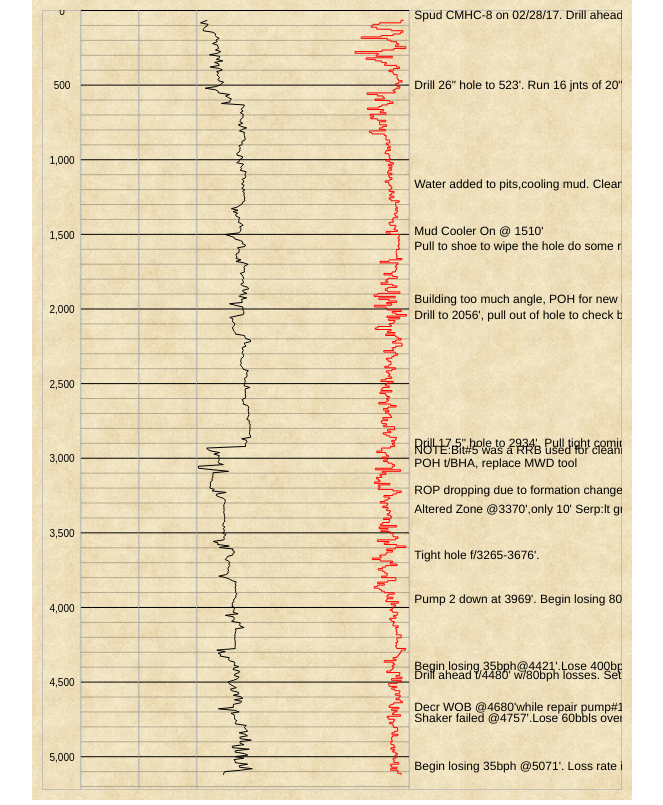
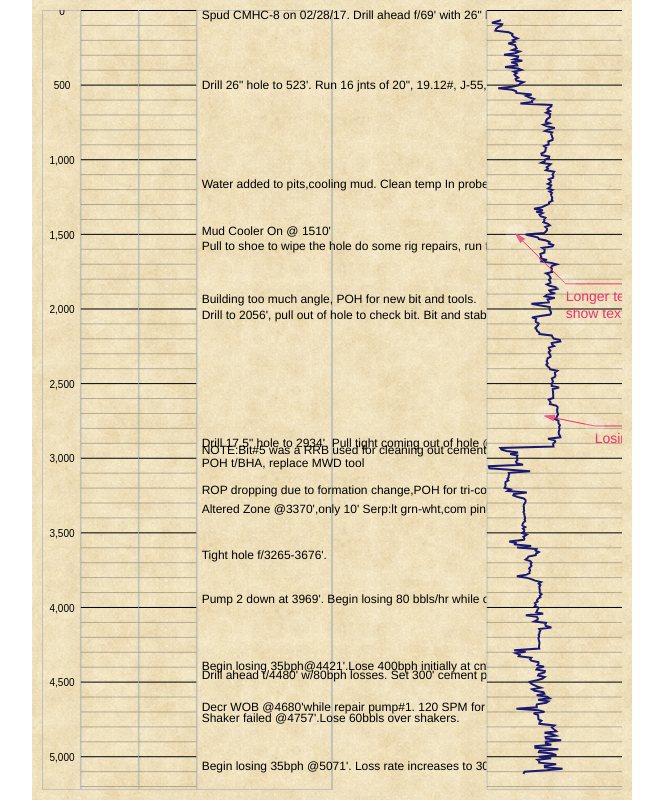
Before and after one commit to S0R0SH/WellD3_summary, a plain HTML site: page index.html in a window 1280 px wide. Shown: the whole page, without its empty margins (308-971 px from the left). Drawn offline with nearby package versions, Linux system fonts and the light colour scheme.

Commit message:
Change column arrangement and write inline test for correct width

```diff
--- a/chart.js
+++ b/chart.js
@@ -9,23 +9,36 @@ $(document).ready(function(){
 	var data = depth_data_summary;
 	var textSize = 12;
 
-	var columnDimension1 = { height: chartHeight, width: (chartWidth * 0.066667) };
-	var columnDimension2 = { height: chartHeight, width: (chartWidth * 0.100000) };
-	var columnDimension3 = { height: chartHeight, width: (chartWidth * 0.100000) };
-	var columnDimension4 = { height: chartHeight, width: (chartWidth * 0.366667) };
-	var columnDimension5 = { height: chartHeight, width: (chartWidth * 0.366667) };
+	var depthColDimension = { height: chartHeight, width: (chartWidth * 0.066667) };
+	var lithColDimension  = { height: chartHeight, width: (chartWidth * 0.100000) };
+	var minColDimension   = { height: chartHeight, width: (chartWidth * 0.100000) };
+	var trakColDimension  = { height: chartHeight, width: (chartWidth * 0.500000) };
+	var descColDimension  = { height: chartHeight, width: (chartWidth * 0.233333) };
 
-	var columnDimensions = [columnDimension1, columnDimension2, columnDimension3, columnDimension4, columnDimension5];
+	var columnDimensions = [
+			depthColDimension,
+			lithColDimension,
+			minColDimension ,
+			trakColDimension,
+			descColDimension
+	];
 
-	var ropScale = createScale([0, columnDimension4.width], [200, 0])
+	// test: do column widths = 1?
+	columnWidthsEqual1(columnDimensions, chartWidth);
+
+	var ropScale = createScale([0, trakColDimension.width], [200, 0])
 
 	// call create scale function for these
 	var wobScale = d3.scaleLinear()
-		.range([0, columnDimension4.width])
+		.range([0, trakColDimension.width])
+		.domain([0, 200]);
+
+	var xScale = d3.scaleLinear()
+		.range([0, trakColDimension.width])
 		.domain([0, 200]);
 
 	var mudScale = d3.scaleLinear()
-		.range([0, columnDimension4.width/4])
+		.range([0, trakColDimension.width/4])
 		.domain([200, 600]);
 
 	var yScale = d3.scaleLinear()
@@ -45,11 +58,11 @@ $(document).ready(function(){
 			.attr('id', 'svg-group')
 			.attr("transform", "translate(10, 10)");
 
-	var depthLabels  = createColumn(columnDimension1.height,columnDimension1.width, 0, 0);
-	var lithColumn   = createColumn(columnDimension2.height,columnDimension2.width,columnDimension1.width, 0);
-	var minColumn    = createColumn(columnDimension3.height,columnDimension3.width,columnDimension1.width + columnDimension2.width, 0);
-	var tracksColumn = createColumn(columnDimension4.height,columnDimension4.width,columnDimension1.width + columnDimension2.width + columnDimension3.width, 0);
-	var dataColumn   = createColumn(columnDimension5.height,columnDimension5.width,columnDimension1.width + columnDimension2.width + columnDimension3.width + columnDimension4.width, 0);
+	var depthLabels  = createColumn(depthColDimension.height,depthColDimension.width, 0, 0);
+	var lithColumn   = createColumn(lithColDimension.height,lithColDimension.width,depthColDimension.width, 0);
+	var minColumn    = createColumn(minColDimension.height,minColDimension .width,depthColDimension.width + lithColDimension.width, 0);
+	var dataColumn   	= createColumn(trakColDimension.height,trakColDimension.width,depthColDimension.width + lithColDimension.width + minColDimension.width, 0);
+	var tracksColumn = createColumn(descColDimension.height,descColDimension.width,depthColDimension.width + lithColDimension.width + minColDimension.width + trakColDimension.width, 0);
 
 	var columns = [depthLabels, lithColumn, minColumn, tracksColumn, dataColumn];
 
@@ -73,6 +86,7 @@ $(document).ready(function(){
 		.x(function(d) { return wobScale(d[2]) })
 		.y(function(d) { return yScale(d[0]) })
 
+
 		for (var i = 1; i < 4; i++ ){
 			columns[i].append('g')
 				.attr('class', 'y-axis')
@@ -92,32 +106,20 @@ $(document).ready(function(){
 		.attr("visibility", function(d){ return (d%500 === 0)  ?  "visible" : "hidden" })
 		.attr("stroke-width", function(d){ return (d%500 === 0 ) ?  "1" : ".25" })
 
-	var ropPath = drawTrack(tracksColumn, data, ropTrack, "red", 1);
-	var wobPath = drawTrack(tracksColumn, data, wobTrack, "black", 1);
+	var ropPath = drawTrack(tracksColumn, data, ropTrack, "firebrick", 2);
+	var wobPath = drawTrack(tracksColumn, data, wobTrack, "midnightblue", 2);
 
 	var ropTotalLength = ropPath.node().getTotalLength();
 	var wobTotalLength = wobPath.node().getTotalLength();
 
 	var timeLength = 1000;
 
-	animateLine(ropPath, ropTotalLength, timeLength, d3.easeExp)
-	animateLine(wobPath, wobTotalLength, timeLength, d3.easeBounce)
-
+	animateLine(ropPath, ropTotalLength, timeLength, d3.easeLinear)
+	animateLine(wobPath, wobTotalLength, timeLength, d3.easeLinear)
 
 	var charCapacity = 36;
 
-	var txt = [
-		[1000, 'Lorem ipsum dolor sit amet, consectetur adipisicing elit, sed do eiusmod']
-	]
-
-	var txt2 = [
-		[1100, 'Lorem']
-	]
-
 	var text = writeText(desMsg, dataColumn, yScale, textSize);
-
-
-	var tempLith = {depth: "630", lith: ['G', 'G', 'G', 'S', 'S']}
 
 	function formatLith(lith){
 		var symArr = [];
@@ -130,20 +132,44 @@ $(document).ready(function(){
 		console.log(symArr)
 	}
 
-	formatLith(tempLith)
-	console.log(lith)
+	const type = d3.annotationCallout
 
+	const annotation = [{
+		note: { label: "Longer text to show text wrapping"},
+		x: wobScale(20),
+		y: yScale(1500),
+		dy: 50,
+		dx: 50,
+		connector: { "end": "arrow" }
+	},
+	{
+		x: xScale(40), "y": yScale(2720.22046937348),
+		dx: 50, "dy": 10,
+		connector: { "end": "arrow" },
+		subject: { "radius": 140.31076794375 },
+		note: { "label": "Losing 20 bbls/hr" }
+	}]
+
+	const makeAnnotations = d3.annotation()
+		.editMode(true)
+		.type(type)
+		.annotations(annotation)
+
+		tracksColumn.append("g")
+			.attr("class", "annotation")
+			.call(makeAnnotations)
 
 });
 
 function animateLine(path, lineLength, timeLength,easeStyle){
 		path
-	  .attr("stroke-dasharray", lineLength + " " + lineLength)
-	  .attr("stroke-dashoffset", lineLength)
-	  .transition()
-	    .duration(timeLength)
-	    .ease(easeStyle)
-	    .attr("stroke-dashoffset", 0);
+		.attr("stroke-dasharray", lineLength + " " + lineLength)
+		.attr("stroke-dashoffset", lineLength)
+		.transition()
+			.duration(timeLength)
+			.ease(easeStyle)
+			.attr("stroke-dashoffset", 1)
+			// .attr("stroke-dasharray", "4, 2" );
 }
 
 function addLith(data, yScale, col, x) {
@@ -158,3 +184,14 @@ function addLith(data, yScale, col, x) {
 		.attr('stroke-width', 1);
 
 }
+
+// tests ======================================
+
+// test: do column widths = 1?
+function columnWidthsEqual1(columns, chartWidth){
+	var w = 0;
+	columns.forEach(function(d){
+		w += d.width/chartWidth
+	})
+	console.log("Column widths = 1: ", w === 1)
+}
--- a/functions.js
+++ b/functions.js
@@ -127,3 +127,32 @@ function createScale(range, dom){
 	.range(range)
 	.domain(dom);
 }
+
+//Text wrapping code adapted from Mike Bostock
+var wrap = function wrap(text, width) {
+  text.each(function () {
+    var text = (0, _d3Selection.select)(this),
+        words = text.text().split(/[ \t\r\n]+/).reverse(),
+
+    // lineNumber = 0,
+    lineHeight = .2,
+        //ems
+    // y = text.attr("y"),
+    dy = parseFloat(text.attr("dy")) || 0;
+
+    var word = void 0,
+        line = [],
+        tspan = text.text(null).append("tspan").attr("x", 0).attr("dy", dy + "em");
+
+    while (word = words.pop()) {
+      line.push(word);
+      tspan.text(line.join(" "));
+      if (tspan.node().getComputedTextLength() > width && line.length > 1) {
+        line.pop();
+        tspan.text(line.join(" "));
+        line = [word];
+        tspan = text.append("tspan").attr("x", 0).attr("dy", lineHeight + dy + "em").text(word);
+      }
+    }
+  });
+};
--- a/styles/styles.css
+++ b/styles/styles.css
@@ -32,6 +32,7 @@ width: 100px;
 
 .main {
   background: url(../images/vintage_paper.jpg) transparent  5px 5px;
+  background-color: whitesmoke;
 }
 
 .column{
@@ -78,3 +79,62 @@ width: 100px;
 .mud-msg {
   font-size: 12px;
 }
+
+:root {
+    --annotation-color: #E8336D;
+}
+
+.annotation path {
+  stroke: var(--annotation-color);
+  fill: none;
+}
+
+.annotation text,
+.annotation .annotation-connector .connector-dot,
+.annotation path.connector-arrow,
+.annotation.callout.rect path.subject{
+  fill: var(--annotation-color);
+}
+
+.annotation-note-title {
+  font-weight: bold;
+}
+
+.annotation-note-bg {
+  fill: rgba(255, 255, 255, 0);
+}
+
+.annotation.callout.rect path.subject{
+  fill-opacity: .1;
+}
+
+.annotation.badge path.subject-pointer, .annotation.badge path.subject {
+  fill: var(--annotation-color);
+  stroke-width: 3px;
+  stroke-linecap: round;
+}
+
+.annotation.badge path.subject-ring {
+  fill: white;
+  stroke-width: 3px;
+}
+
+.annotation.badge .badge-text {
+  fill: white;
+  font-size: .7em;
+}
+
+/* Handling edit mode styles */
+.editable .annotation-subject, .editable .annotation-note {
+  cursor: move;
+}
+
+circle.handle {
+  /*stroke-dasharray: 5;*/
+  /*stroke: var(--annotation-color);*/
+  fill: rgba(255, 255, 255, .2);
+  /*fill: none;*/
+  cursor: move;
+
+  stroke-opacity: .4;
+}
```
Also changed, not shown: index.html (+1 -29 lines).
